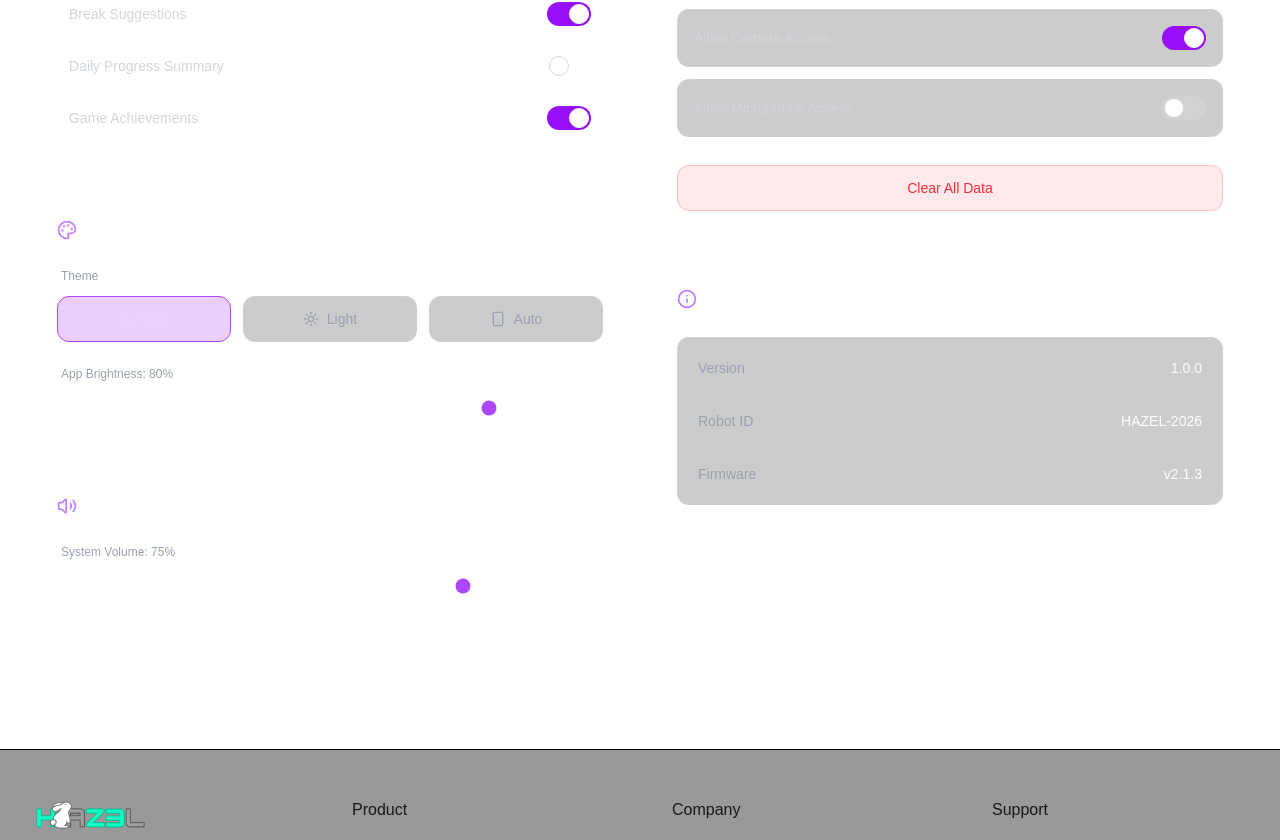
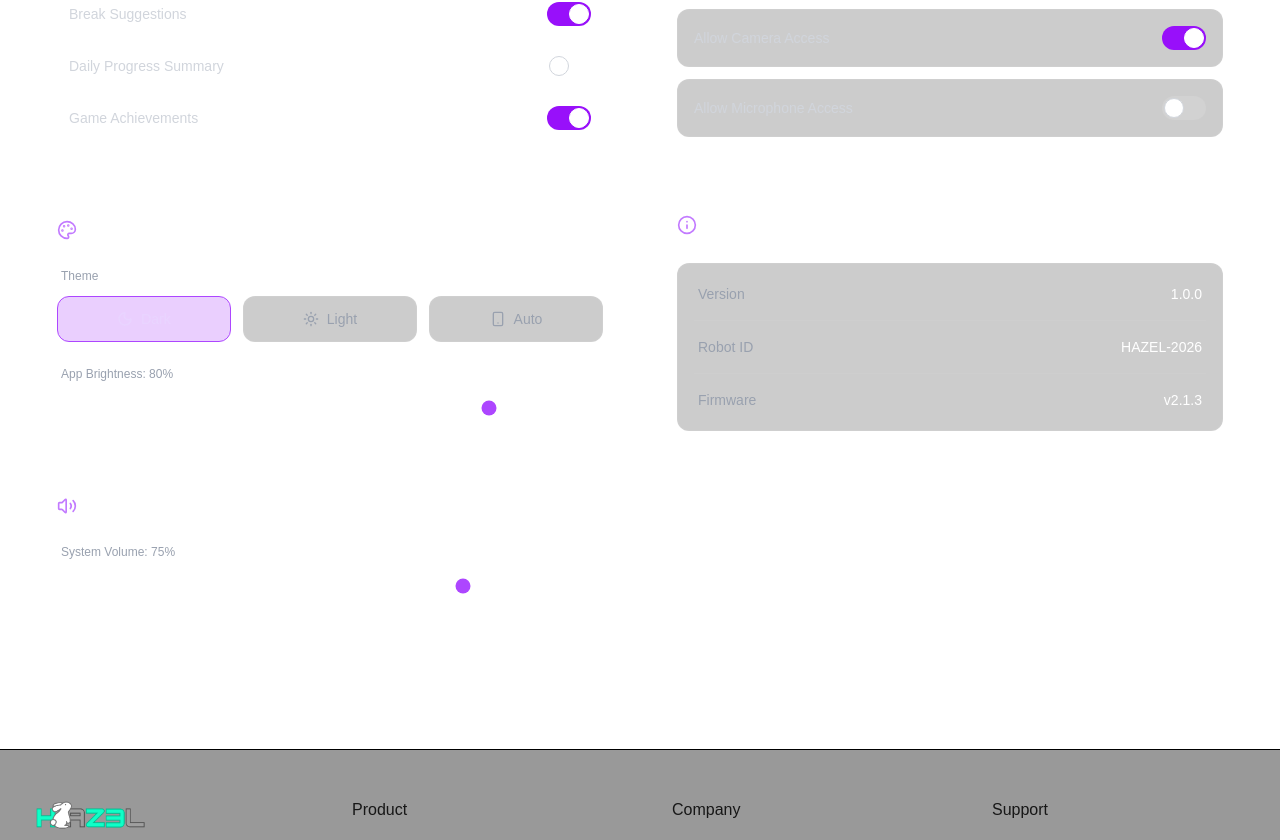
Before and after one commit to OnithaH/Hazel, a Next.js app in the folder companion_hazel/: page /setting in a window 1280 px wide. Shown: the part 825-1665 px from the top of the page. Built offline with nearby package versions, Linux system fonts and the light colour scheme; no server answers.

Commit message:
Updated the layout of Privacy Settings
# Conflicts:
#	companion_hazel/components/settings/PrivacySecuritySettings.tsx

```diff
--- a/companion_hazel/components/settings/PrivacySecuritySettings.tsx
+++ b/companion_hazel/components/settings/PrivacySecuritySettings.tsx
@@ -42,6 +42,7 @@ const PrivacySecuritySettings = () => {
             }, 1000);
         }
     };
+
     return (
         <SectionWrapper title="Privacy & Security" icon={Shield}>
             <div className="space-y-3">
@@ -65,14 +66,6 @@ const PrivacySecuritySettings = () => {
                     checked={settings.microphoneAccess}
                     onChange={() => toggleSetting('microphoneAccess')}
                 />
-
-                <button
-                    onClick={handleClearData}
-                    disabled={isClearing}
-                    className="w-full mt-4 bg-red-500/10 hover:bg-red-500/20 text-red-500 border border-red-500/20 rounded-xl p-3 text-sm font-medium transition-colors disabled:opacity-50 disabled:cursor-not-allowed"
-                >
-                    {isClearing ? "Clearing..." : "Clear All Data"}
-                </button>
             </div>
         </SectionWrapper>
     );
```
